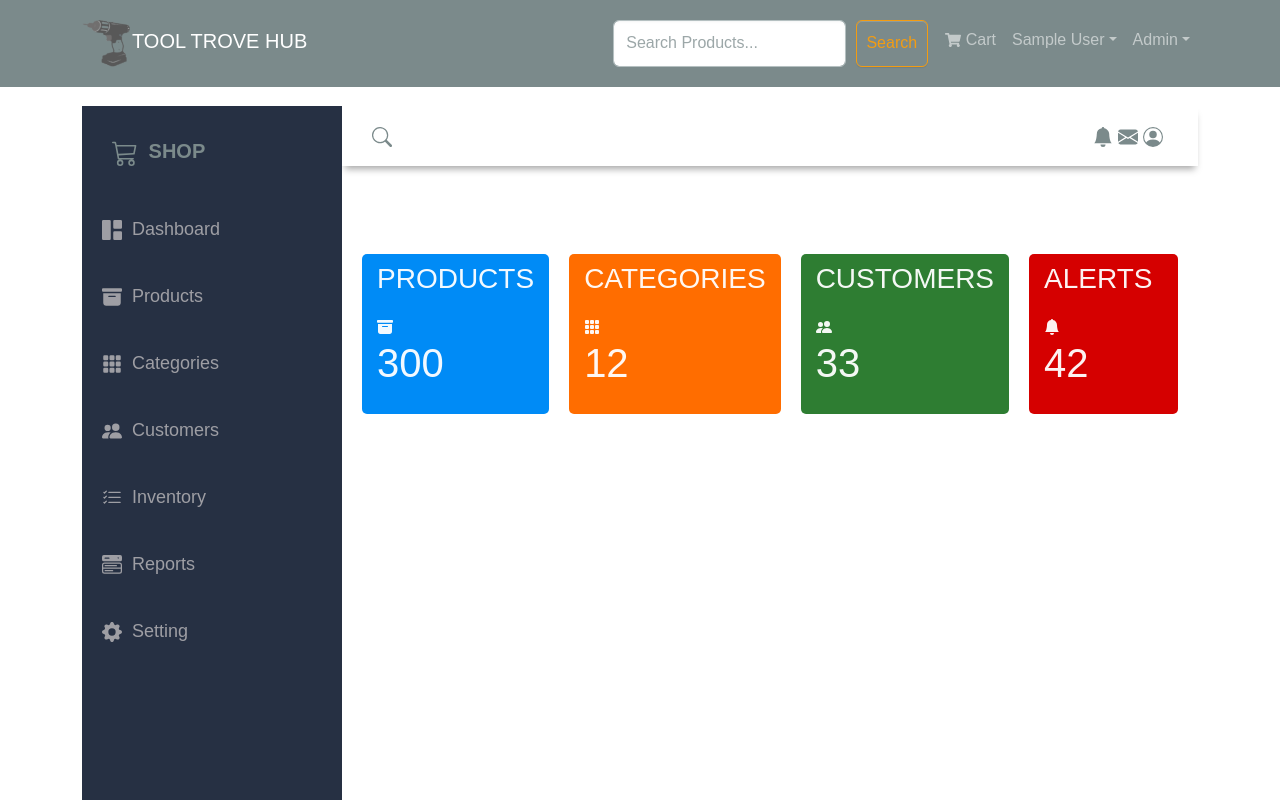
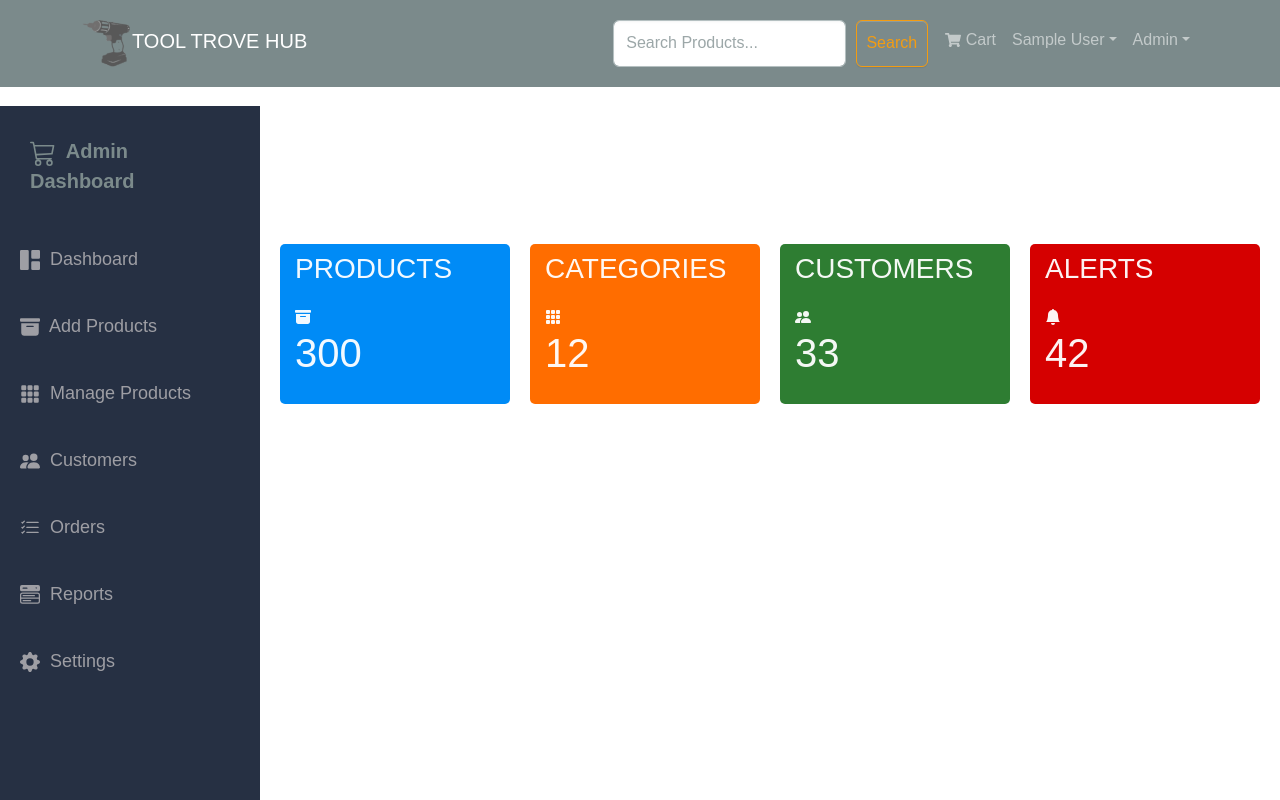
Before and after one commit to SARATH0899/20MCA246-MainProject, a React (Create React App) app in the folder ToolTrove/frontend/: page /admindashboard in a window 1280 px wide. Shown: the top 800 px of the page. Built offline with nearby package versions, Linux system fonts and the light colour scheme; sample sign-in values are in the browser's storage; what @react-pdf/renderer would draw is missing.

Commit message:
Modeified admin panel

```diff
--- a/ToolTrove/frontend/src/App.js
+++ b/ToolTrove/frontend/src/App.js
@@ -13,9 +13,9 @@ const App = () => {
     <>
     <Header />
     <main className="py-3">
-      <Container>
+
         <Outlet />
-      </Container>
+
     </main>
     <Footer />
     <ToastContainer />
--- a/ToolTrove/frontend/src/screens/CartScreen.jsx
+++ b/ToolTrove/frontend/src/screens/CartScreen.jsx
@@ -28,7 +28,7 @@ const CartScreen = () => {
   };
 
   const checkoutHandler = () => {
-    navigate('/login?redirect=/shipping');
+    navigate('/shipping');
   };
 
   return (
--- a/ToolTrove/frontend/src/screens/LoginScreen.jsx
+++ b/ToolTrove/frontend/src/screens/LoginScreen.jsx
@@ -1,5 +1,5 @@
 import { useState, useEffect } from 'react';
-import { Link, useLocation, useNavigate } from 'react-router-dom';
+import { Link, useNavigate } from 'react-router-dom';
 import { Form, Button, Row, Col } from 'react-bootstrap';
 import { useDispatch, useSelector } from 'react-redux';
 import Loader from '../components/Loader';
--- a/ToolTrove/frontend/src/screens/admin/Admin.css
+++ b/ToolTrove/frontend/src/screens/admin/Admin.css
@@ -43,7 +43,7 @@ body {
     align-items: center;
     justify-content: space-between;
     padding: 0 30px 0 30px;
-    box-shadow: 0 6px 7px -3px rgba(0, 0, 0, 0.35);
+    box-shadow: 0 6px 7px -3px rgba(216, 4, 4, 0.597);
   }
 
   .menu-icon {
--- a/ToolTrove/frontend/src/screens/admin/AdminHeader.jsx
+++ b/ToolTrove/frontend/src/screens/admin/AdminHeader.jsx
@@ -5,19 +5,11 @@ import
 
 function AdminHeader({OpenSidebar}) {
   return (
-    <header className='header'>
+
         <div className='menu-icon'>
-            <BsJustify className='icon' onClick={OpenSidebar}/>
+
         </div>
-        <div className='header-left'>
-            <BsSearch  className='icon'/>
-        </div>
-        <div className='header-right'>
-            <BsFillBellFill className='icon'/>
-            <BsFillEnvelopeFill className='icon'/>
-            <BsPersonCircle className='icon'/>
-        </div>
-    </header>
+
   )
 }
 
--- a/ToolTrove/frontend/src/screens/admin/AdminSidebar.jsx
+++ b/ToolTrove/frontend/src/screens/admin/AdminSidebar.jsx
@@ -3,31 +3,32 @@ import
 {BsCart3, BsGrid1X2Fill, BsFillArchiveFill, BsFillGrid3X3GapFill, BsPeopleFill,
   BsListCheck, BsMenuButtonWideFill, BsFillGearFill}
  from 'react-icons/bs'
+ import { Link } from 'react-router-dom';
 
 function AdminSidebar({openSidebarToggle, OpenSidebar}) {
   return (
     <aside id="sidebar" className={openSidebarToggle ? "sidebar-responsive": ""}>
         <div className='sidebar-title'>
             <div className='sidebar-brand'>
-                <BsCart3  className='icon_header'/> SHOP
+                <BsCart3  className='icon_header'/> Admin Dashboard
             </div>
             <span className='icon close_icon' onClick={OpenSidebar}>X</span>
         </div>
 
         <ul className='sidebar-list'>
             <li className='sidebar-list-item'>
-                <a href="">
+                <Link to= "/admindashboard">
                     <BsGrid1X2Fill className='icon'/> Dashboard
-                </a>
+                </Link>
+            </li>
+            <li className='sidebar-list-item'>
+                <Link to="/admin/productlist">
+                    <BsFillArchiveFill className='icon'/> Add Products
+                </Link>
             </li>
             <li className='sidebar-list-item'>
                 <a href="">
-                    <BsFillArchiveFill className='icon'/> Products
-                </a>
-            </li>
-            <li className='sidebar-list-item'>
-                <a href="">
-                    <BsFillGrid3X3GapFill className='icon'/> Categories
+                    <BsFillGrid3X3GapFill className='icon'/> Manage Products
                 </a>
             </li>
             <li className='sidebar-list-item'>
@@ -37,7 +38,7 @@ function AdminSidebar({openSidebarToggle, OpenSidebar}) {
             </li>
             <li className='sidebar-list-item'>
                 <a href="">
-                    <BsListCheck className='icon'/> Inventory
+                    <BsListCheck className='icon'/> Orders
                 </a>
             </li>
             <li className='sidebar-list-item'>
@@ -47,7 +48,7 @@ function AdminSidebar({openSidebarToggle, OpenSidebar}) {
             </li>
             <li className='sidebar-list-item'>
                 <a href="">
-                    <BsFillGearFill className='icon'/> Setting
+                    <BsFillGearFill className='icon'/> Settings
                 </a>
             </li>
         </ul>
```
Also changed, not shown: ToolTrove/frontend/src/screens/OrderScreen.jsx (+34 -33 lines), 1 other file (tests, documents, lock files or other folders).
